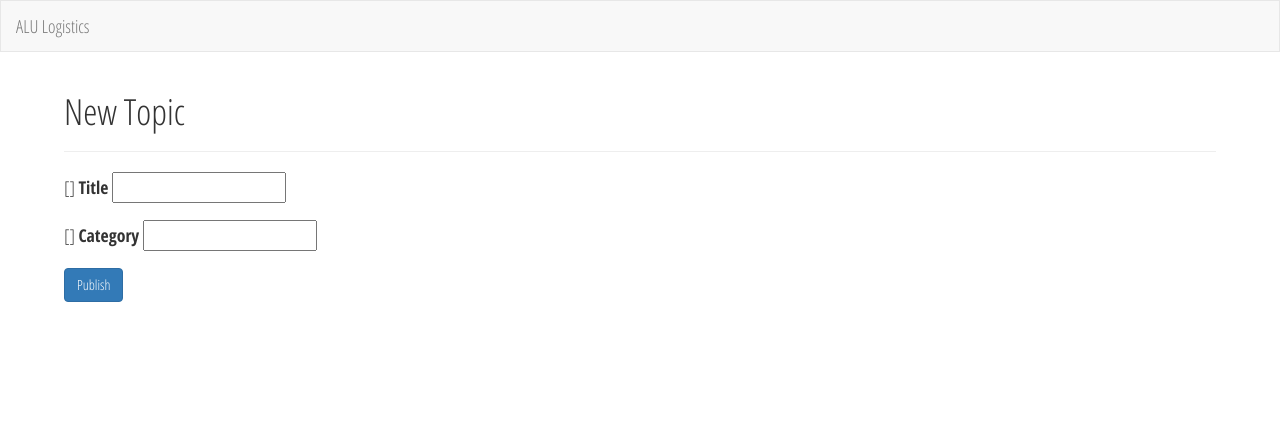
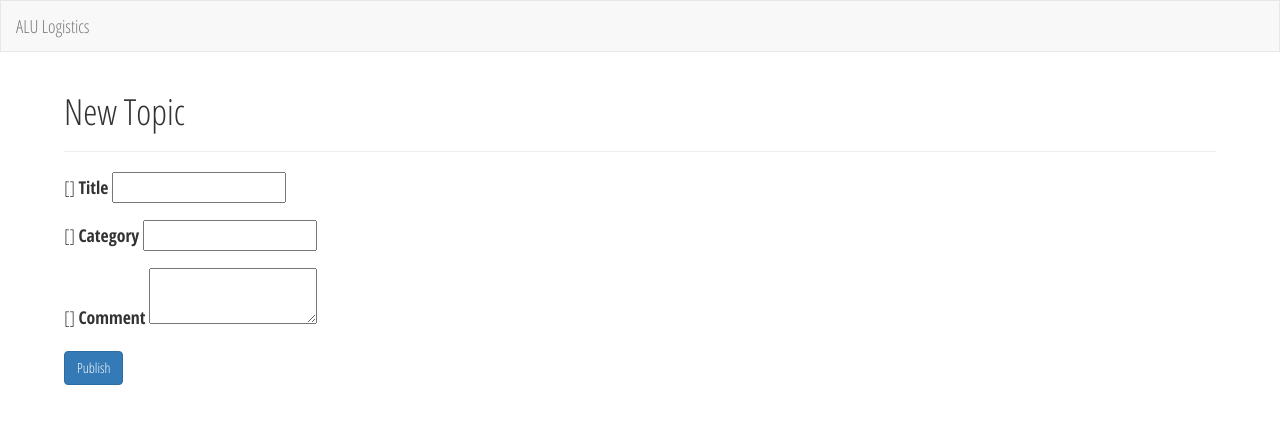
Before and after one commit to deone/ALU, a Django app: template aluapp/aluapp/discuss/templates/discuss/new_topic.html in a window 1280 px wide. Shown: the top 436 px of the page. Run offline with Django 3.2, Linux system fonts and the light colour scheme; the template is opened without the code that fills it, so the values that code supplies are empty, except form fields; tables that the repository leaves empty hold one stand-in row (values such as "Sample post"); form fields are guessed from the names that the template uses; some libraries are stand-ins or nearby versions.

Commit message:
Display comment field on template.

```diff
--- a/aluapp/aluapp/discuss/forms.py
+++ b/aluapp/aluapp/discuss/forms.py
@@ -14,9 +14,10 @@ def get_categories():
 class NewTopicForm(forms.ModelForm):
     class Meta:
         model = Topic
-        fields = ['title', 'category']
+        fields = ['title', 'category', 'comment']
 
     def __init__(self, *args, **kwargs):
+        self.user = kwargs.pop('user', None)
         super(NewTopicForm, self).__init__(*args, **kwargs)
         self.fields['title'].widget = forms.TextInput(attrs={'class': 'form-control'})
         self.fields['category'].widget = forms.Select(attrs={'class': 'form-control'})
--- a/aluapp/aluapp/discuss/templates/discuss/new_topic.html
+++ b/aluapp/aluapp/discuss/templates/discuss/new_topic.html
@@ -1,6 +1,11 @@
 {% extends 'discuss/index.html' %}
 
 {% block discuss_page_title %}&mdash; New Topic{% endblock %}
+
+{% block extra_js %}
+<script src="http://cdn.tinymce.com/4/tinymce.min.js"></script>
+<script>tinymce.init({ selector: 'textarea' });</script>
+{% endblock %}
 
 {% block app_body %}
 <div class="row">
@@ -25,6 +30,12 @@
         {{ form.category }}
       </div>
 
+      <div class="form-group">
+        {{ form.comment.errors }}
+        <label for="{{ form.comment.id_for_label }}">{{ form.comment.label }}</label>
+        {{ form.comment }}
+      </div>
+
       <button type="submit" class="btn btn-primary">Publish</button>
     </fieldset>
   </form>
```
